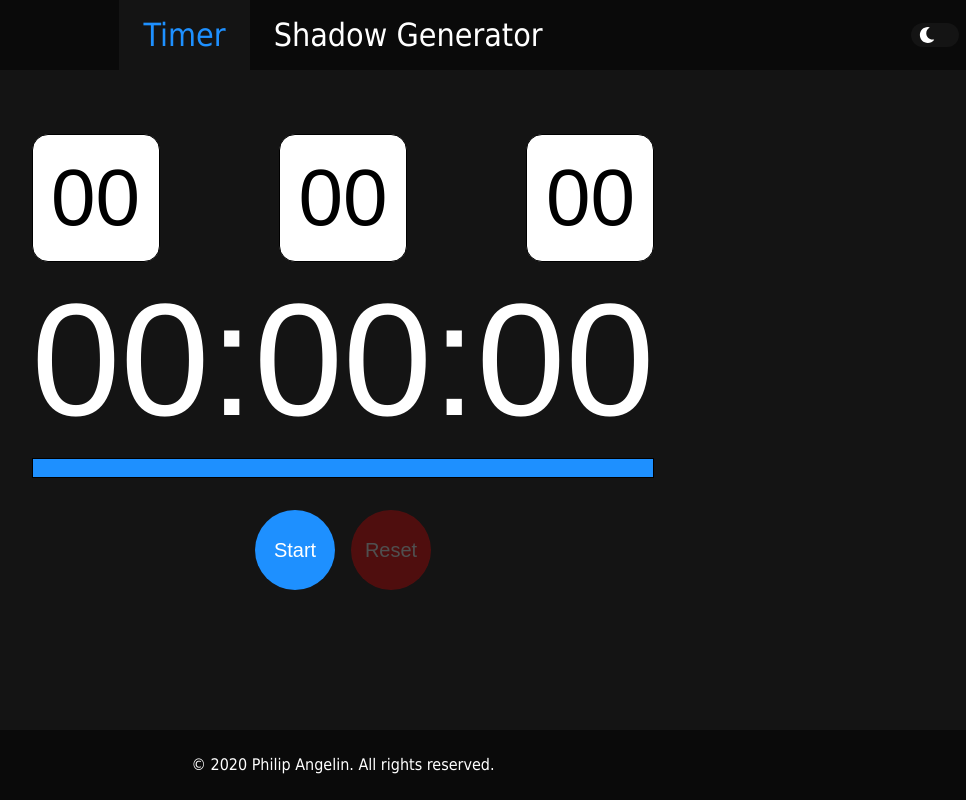
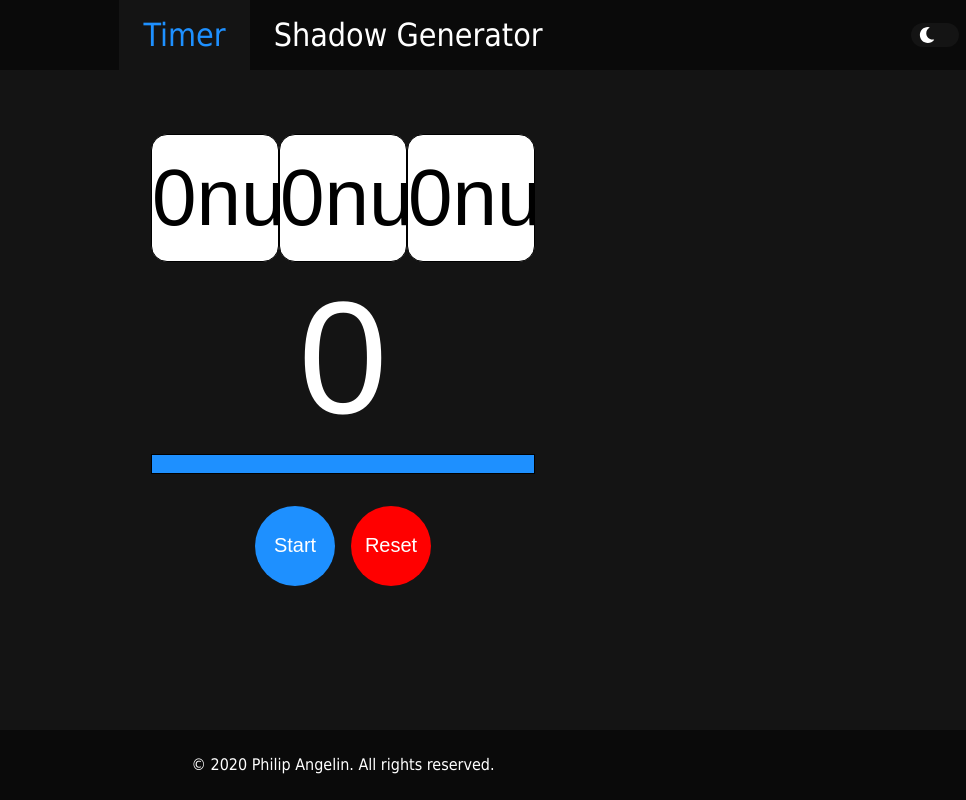
Before and after one commit to Zeilar/tools, a React (Create React App) app: page /timer in a window 1280 px wide. Shown: the whole page, without its empty margins (297-1263 px from the left). Built offline with nearby package versions, Linux system fonts and the light colour scheme.

Commit message:
Completely rehauled Timer

```diff
--- a/src/components/Timer.js
+++ b/src/components/Timer.js
@@ -1,6 +1,5 @@
 import React, { useState, useEffect } from 'react';
 import { createUseStyles } from 'react-jss';
-import TimerBar from './TimerBar';
 
 export default function Timer() {
     const audio = new Audio('alarm.mp3');
@@ -52,77 +51,108 @@ export default function Timer() {
         resetTimer: {
             background: 'red',
         },
+        timerBarOuter: {
+            'flex-direction': 'column',
+            'align-items': 'center',
+            width: 'fit-content',
+            display: 'flex',
+            width: '100%',
+        },
+        timerBarInner: {
+            border: '1px solid black',
+            height: '2.5vh',
+            width: '100%',
+        },
+        timerBar: {
+            transition: 'width 1s linear',
+            background: 'dodgerblue',
+            height: '100%',
+            width: '100%',
+        },
+        timerClock: {
+            'font-family': 'Helvetica',
+            'font-size': '10rem',
+            margin: '1% 0',
+        },
     });
     const classes = styles();
 
     const [timerActive, setTimerState] = useState(false);
     const [timerSeconds, setTimerSeconds] = useState(0);
-    const [timerMinutes, setTimerMinutes] = useState(0);
-    const [timerInput, setTimerInput] = useState(0);
-    const [timerHours, setTimerHours] = useState(0);
-    const [barWidth, setsBarWidth] = useState(100);
+    const [barWidth, setBarWidth] = useState(100);
 
     useEffect(() => {
-        if (timerActive && timerInput > 0) {
+        if (timerActive) {
             const timerTick = setTimeout(() => {
-                if (timerSeconds <= 0 && timerMinutes > 0) {
-                    setTimerSeconds(59);
-                    setTimerMinutes(timerMinutes - 1);
-                }
-                if (timerSeconds <= 0 && timerMinutes < 0 && timerHours > 0) {
-                    setTimerMinutes(59);
-                    setTimerHours(timerHours - 1)
-                }
-                if (timerSeconds > 0) setTimerSeconds(timerSeconds - 1);
-                setsBarWidth(barWidth - (100 / timerInput));
+                document.querySelector('#inputSeconds').value = formatNumber(Math.floor(timerFormat().seconds));
+                document.querySelector('#inputMinutes').value = formatNumber(Math.floor(timerFormat().minutes));
+                document.querySelector('#inputHours').value = formatNumber(Math.floor(timerFormat().hours));
+                setTimerSeconds(timerSeconds - 1);
+                setBarWidth(barWidth - (100 / timerSeconds));
             }, 1000);
-            if (Math.round(barWidth) <= 0) {
+            if (timerSeconds <= 0) {
                 clearTimeout(timerTick);
-                timerReset(0);
-
+                audio.play();
                 setTimeout(() => {
-                    setTimerState(false);
-                    audio.play();
-                    setTimeout(() => {
-                        audio.pause();
-                        audio.currentTime = 0;
-                    }, 5000);
-                }, 1000);
-            }
-            return () => {
-                audio.pause();
-                audio.currentTime = 0;
-                clearTimeout(timerTick);
+                    audio.pause();
+                    audio.currentTime = 0;
+                }, 5000);
+                setTimerState(false);
             }
         }
-    }, [timerSeconds, timerMinutes, timerHours, timerInput, timerActive, barWidth]);
+    }, [timerSeconds, timerActive, barWidth]);
 
     function timerStart() {
         const secondsInput = document.querySelector('#inputSeconds');
         const minutesInput = document.querySelector('#inputMinutes');
         const hoursInput = document.querySelector('#inputHours');
-        localStorage.setItem('timerSeconds', secondsInput.value);
-        localStorage.setItem('timerMinutes', minutesInput.value);
-        localStorage.setItem('timerHours', hoursInput.value);
+
         let seconds = parseInt(secondsInput.value);
         let minutes = parseInt(minutesInput.value);
         let hours = parseInt(hoursInput.value);
+
         if (!seconds) seconds = 0;
         if (!minutes) minutes = 0;
         if (!hours) hours = 0;
+
         secondsInput.value = formatNumber(seconds);
         minutesInput.value = formatNumber(minutes);
         hoursInput.value = formatNumber(hours);
 
-        const input = seconds + (minutes * 60) + (hours * 60 * 60);
+        if (seconds + (minutes * 60) + (hours * 60 * 60) <= 0) return setTimerState(false);
 
-        if (input <= 0) return setTimerState(false);
+        localStorage.setItem('timerSeconds', seconds);
+        localStorage.setItem('timerMinutes', minutes);
+        localStorage.setItem('timerHours', hours);
 
         setTimerSeconds(seconds);
-        setTimerMinutes(minutes);
-        setTimerHours(hours);
-        setTimerInput(input);
         setTimerState(true);
+    }
+
+    function timerFormat() {
+        let seconds = 0;
+        let minutes = 0;
+        let hours = 0;
+        if (timerSeconds > 0) {
+            seconds = timerSeconds;
+            minutes = seconds / 60;
+            hours = 0;
+
+            if (timerSeconds > 60 * 60) hours = (minutes / 60) % 60;
+
+            minutes = minutes % 60;
+            seconds = seconds % 60;
+
+            if (timerSeconds > 60 * 60) {
+                hours -= minutes / 60;
+                hours -= seconds / 60 / 60;
+            }
+        }
+        return {
+            seconds: seconds,
+            minutes: minutes,
+            hours: hours,
+        };
     }
 
     function formatInput(e) {
@@ -131,26 +161,15 @@ export default function Timer() {
     }
 
     function inputChange(e) {
-        setTimerState(false);
         formatInput(e);
     }
 
-    function timerReset(barWidth = 100) {
-        document.querySelector('#inputSeconds').value = localStorage.getItem('timerSeconds') ?? '00';
-        document.querySelector('#inputMinutes').value = localStorage.getItem('timerMinutes') ?? '00';
-        document.querySelector('#inputHours').value = localStorage.getItem('timerHours') ?? '00';
-        setsBarWidth(barWidth);
+    function timerReset() {
         setTimerState(false);
         setTimerSeconds(0);
-        setTimerMinutes(0);
-        setTimerHours(0);
-        setTimerInput(0);
     }
 
     function timerPause() {
-        document.querySelector('#inputSeconds').value = formatNumber(timerSeconds);
-        document.querySelector('#inputMinutes').value = formatNumber(timerMinutes);
-        document.querySelector('#inputHours').value = formatNumber(timerHours);
         setTimerState(false);
     }
 
@@ -163,29 +182,34 @@ export default function Timer() {
             <div className={classes.timerInputWrapper}>
                 <input
                     className={classes.timerInput} maxLength="2" id="inputHours" type="text" onBlur={inputChange}
-                    onClick={(e) => e.target.select()} defaultValue={localStorage.getItem('timerHours') ?? '00'}
+                    onClick={(e) => e.target.select()} defaultValue={formatNumber(localStorage.getItem('timerHours')) ?? '00'}
                 />
                 <input
                     className={classes.timerInput} maxLength="2" id="inputMinutes" type="text" onBlur={inputChange}
-                    onClick={(e) => e.target.select()} defaultValue={localStorage.getItem('timerMinutes') ?? '00'}
+                    onClick={(e) => e.target.select()} defaultValue={formatNumber(localStorage.getItem('timerMinutes')) ?? '00'}
                 />
                 <input
                     className={classes.timerInput} maxLength="2" id="inputSeconds" type="text" onBlur={inputChange}
-                    onClick={(e) => e.target.select()} defaultValue={localStorage.getItem('timerSeconds') ?? '00'}
+                    onClick={(e) => e.target.select()} defaultValue={formatNumber(localStorage.getItem('timerSeconds')) ?? '00'}
                 />
             </div>
-            <TimerBar width={barWidth} timer={`${formatNumber(timerHours)}:${formatNumber(timerMinutes)}:${formatNumber(timerSeconds)}`} />
+            <div className={classes.timerBarOuter}>
+                <p className={classes.timerClock}>{timerSeconds}</p>
+                <div className={classes.timerBarInner}>
+                    <div className={classes.timerBar} style={{ width: `${barWidth}%` }}></div>
+                </div>
+            </div>
             <div className={classes.buttonsWrapper}>
                 {
                     !timerActive
-                        ? <button className={`${classes.buttons} ${classes.startTimer}`} onClick={timerStart} disabled={!barWidth}>
+                        ? <button className={`${classes.buttons} ${classes.startTimer}`} onClick={timerStart}>
                             <span>Start</span>
                         </button>
-                        : <button className={`${classes.buttons} ${classes.pauseTimer}`} onClick={timerPause} type="button">
+                        : <button className={`${classes.buttons} ${classes.pauseTimer}`} onClick={timerPause}>
                             <span>Pause</span>
                         </button>
                 }
-                <button className={`${classes.buttons} ${classes.resetTimer}`} onClick={() => timerReset(100, true)} disabled={barWidth >= 100}>
+                <button className={`${classes.buttons} ${classes.resetTimer}`} onClick={timerReset}>
                     <span>Reset</span>
                 </button>
             </div>
--- a/src/components/TimerBar.js
+++ /dev/null
@@ -1,39 +0,0 @@
-import { createUseStyles } from 'react-jss';
-import React, { useState } from 'react';
-
-export default function TimerBar({ width, timer }) {
-    const styles = createUseStyles({
-        timerBarOuter: {
-            'flex-direction': 'column',
-            'align-items': 'center',
-            width: 'fit-content',
-            display: 'flex',
-        },
-        timerBarInner: {
-            border: '1px solid black',
-            height: '2.5vh',
-            width: '100%',
-        },
-        timerBar: {
-            transition: 'width 1s linear',
-            background: 'dodgerblue',
-            height: '100%',
-            width: '100%',
-        },
-        timerClock: {
-            'font-family': 'Helvetica',
-            'font-size': '10rem',
-            margin: '1% 0',
-        }
-    });
-    const classes = styles();
-
-    return (
-        <div className={classes.timerBarOuter}>
-            <p className={classes.timerClock}>{timer}</p>
-            <div className={classes.timerBarInner}>
-                <div className={classes.timerBar} style={{ width: `${width}%` }}></div>
-            </div>
-        </div>
-    );
-}
```
